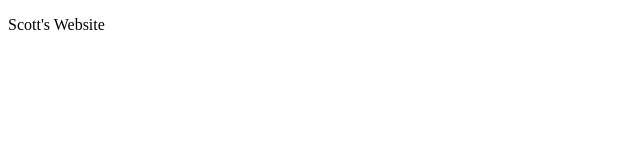
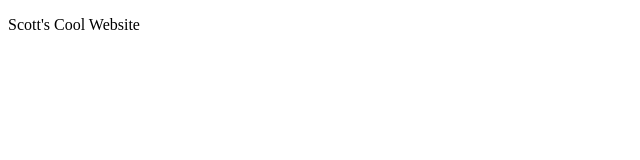
Before and after one commit to scampbella/scampbella.github.io, a plain HTML site: page index.html in a window 1280 px wide. Shown: the full height of the page, 0-640 px from the left. Drawn offline with Linux system fonts and the light colour scheme.

Commit message:
testing commit from webstorm

```diff
--- a/index.html
+++ b/index.html
@@ -2,6 +2,6 @@
 <html>
 <head><title>Scott's Website</title></head>
 <body>
-<p align="left">Scott's Website</p>
+<p align="left">Scott's Cool Website</p>
 </body>
 </html>
```
